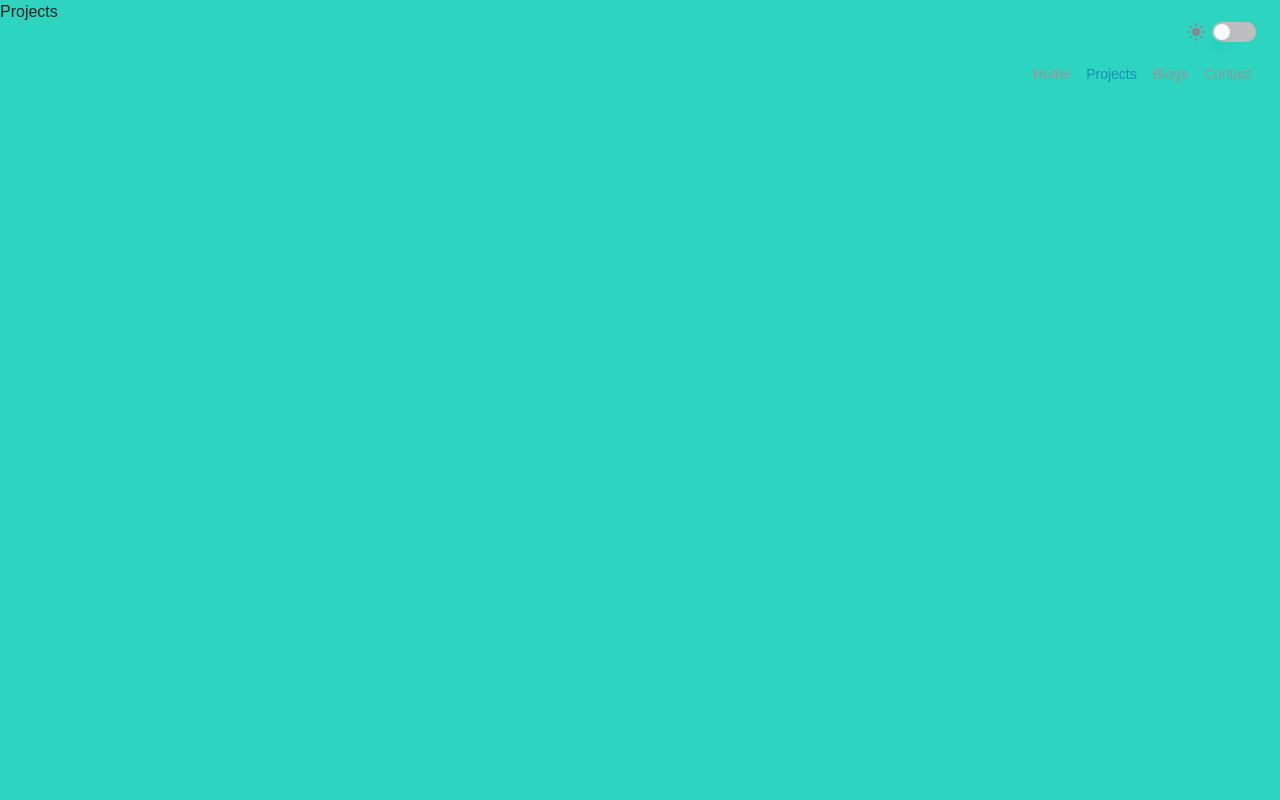
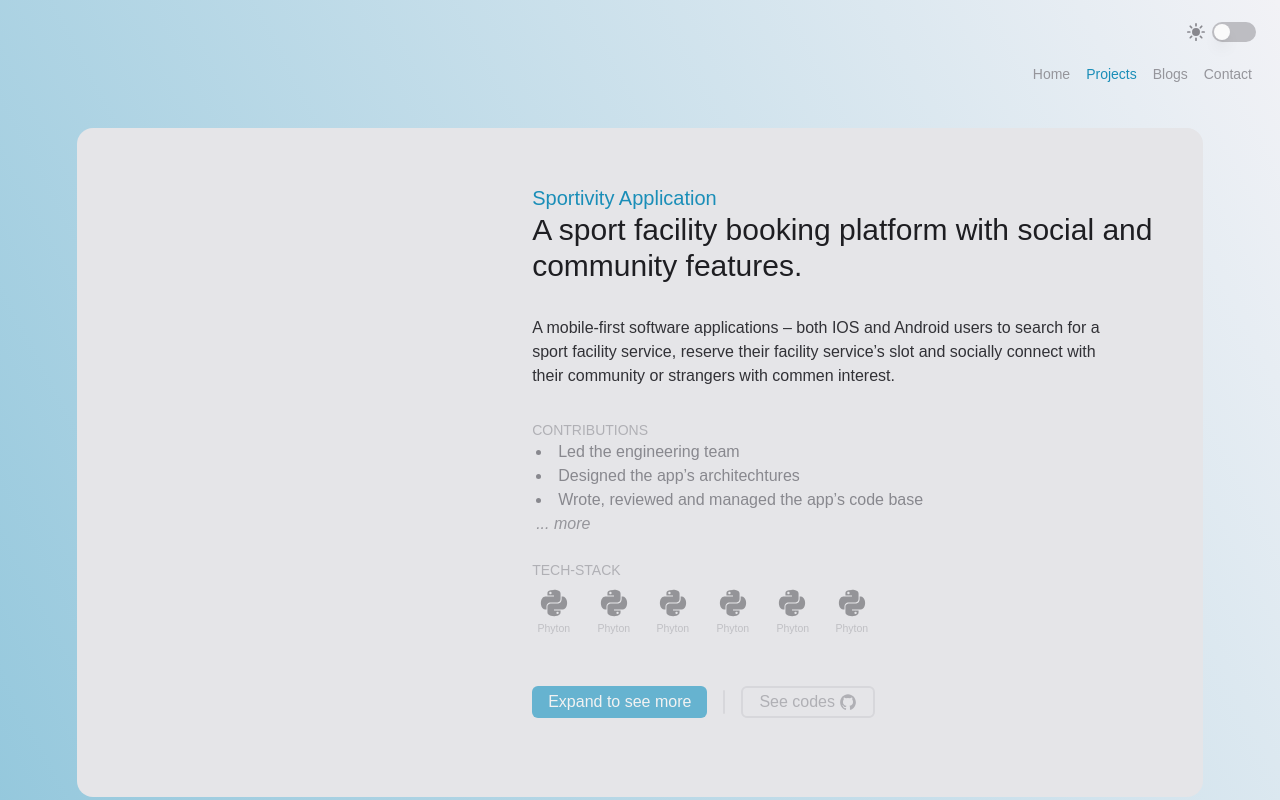
Before and after one commit to qarnayn-dev/qarnayn_portfolio, a Next.js app: page /projects in a window 1280 px wide. Shown: the top 800 px of the page. Built offline with nearby package versions, Linux system fonts and the light colour scheme.

Commit message:
UP - initial project page

```diff
--- a/pages/projects.tsx
+++ b/pages/projects.tsx
@@ -1,13 +1,69 @@
 import React from 'react'
+import { IoLogoGithub, IoLogoPython } from 'react-icons/io5'
 import TopFrame from '../components/TopFrame'
 
 const Projects = () => {
   return (
     <>
     <TopFrame/>
-    <div className='w-screen h-screen bg-teal-400'>Projects</div>
+    <div className='frame-bounded-x pt-32 pb-28 bg-gradient-to-tr from-primary-t4'>
+        <ProjectCard></ProjectCard>
+        <ProjectCard></ProjectCard>
+        <ProjectCard></ProjectCard>
+      </div>
     </>
   )
 }
 
 export default Projects
+
+
+const ProjectCard = () => {
+  const twSub: string = "style-small-text text-themed-gray-t6 ";
+
+  return (
+    <div className='w-full max-w-7xl mb-16 px-6 pt-8 lg:pt-[5%] pb-12 lg:pb-[7%] rounded-2xl bg-themed-gray-t2 flex flex-col lg:flex-row-reverse'>
+      <div className='w-full lg:max-w-[60%]'>
+        <div className='style-subheading font-light text-primary-base'>Sportivity Application</div>
+        <h2 className='style-heading-h2 font-light mb-8'>A sport facility booking platform with social and community features.</h2>
+        <p className='w-[90%] style-body apply-inverse-gray text-themed-gray-t4 '>A mobile-first software applications – both IOS and Android users to search for a sport facility service, reserve their facility service’s slot and socially connect with their community or strangers with commen interest.</p>
+        <div className='mt-8 '>
+          <div className={`${twSub}`}>CONTRIBUTIONS</div>
+          <div className='style-body text-themed-gray-t9 pl-1'>
+            <li>Led the engineering team</li>
+            <li>Designed the app’s architechtures</li>
+            <li>Wrote, reviewed and managed the app’s code base</li>
+            <div className='italic text-themed-gray-t8'>... more</div>
+          </div>
+        </div>
+        <div className={`${twSub} mt-6`}>TECH-STACK</div>
+        <div className="w-full mt-2 mb-12 flex flex-row flex-wrap gap-4">
+          <TechIcon/>
+          <TechIcon/>
+          <TechIcon/>
+          <TechIcon/>
+          <TechIcon/>
+          <TechIcon/>
+        </div>
+        <div className='flex flex-row gap-2 items-center'>
+          <button className='py-1 px-4 rounded-md bg-primary-t4 text-center text-nwhite hover:drop-shadow-sm transition-all ease-out-circ duration-300'>Expand to see more</button>
+          <div className='w-[2px] h-6 rounded-2xl mx-2 bg-themed-gray-t3'></div>
+          <button className='py-[2px] px-4 rounded-md border-2 border-themed-gray-t3 text-center text-themed-gray-t6 hover:drop-shadow-sm transition-all ease-out-circ duration-300 flex flex-row items-center hover:text-themed-gray-t7'>See codes
+            <IoLogoGithub className='pl-1' size={22}></IoLogoGithub>
+          </button>
+        </div>
+      </div>
+    </div>
+  )
+}
+
+const TechIcon = () => {
+  const twHover = "opacity-40 group-hover:opacity-100 transition-all ease-out-circ duration-500";
+
+  return (
+    <div className='group flex flex-col items-center justify-center' >
+      <IoLogoPython className={`${twHover}`} size={30}/>
+      <div className={`${twHover} t-1 style-small-text text-themed-gray-t9 scale-75`}>Phyton</div>
+    </div>
+  )
+}
```
